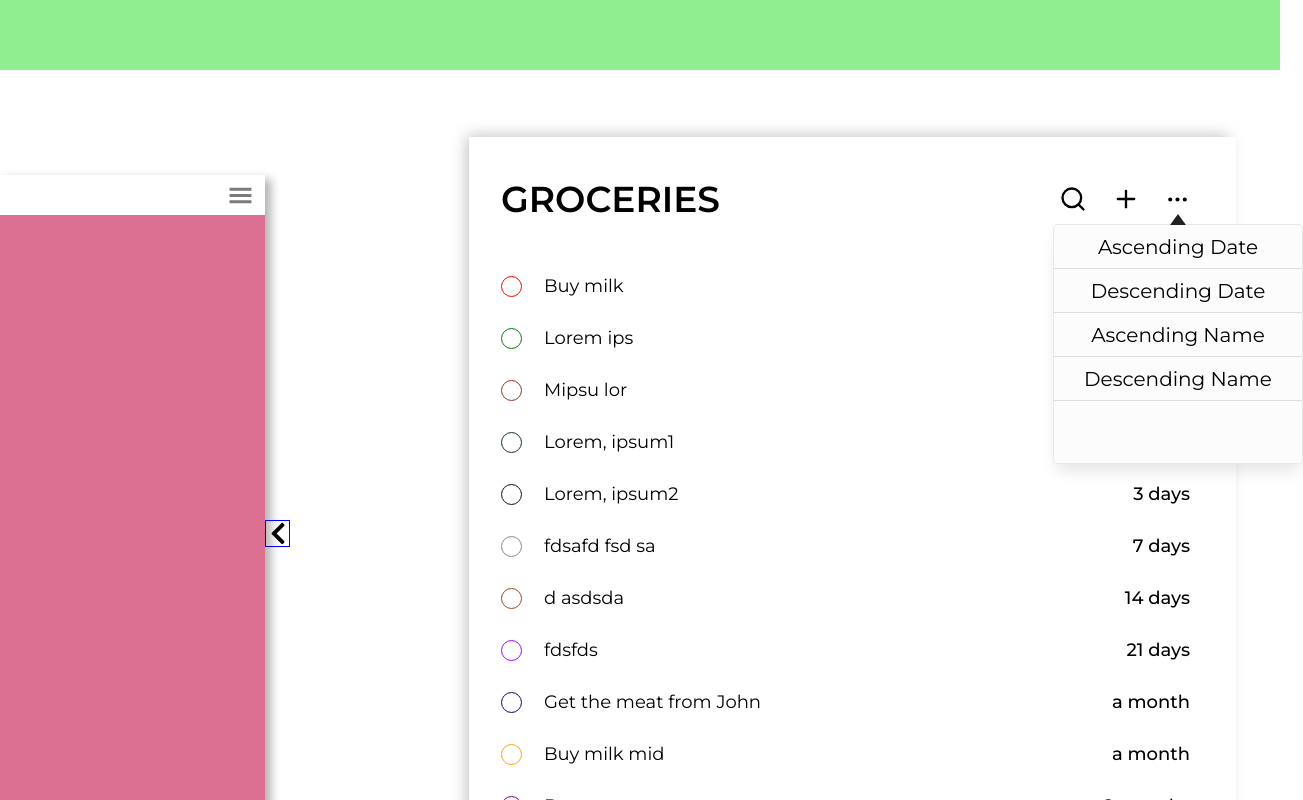
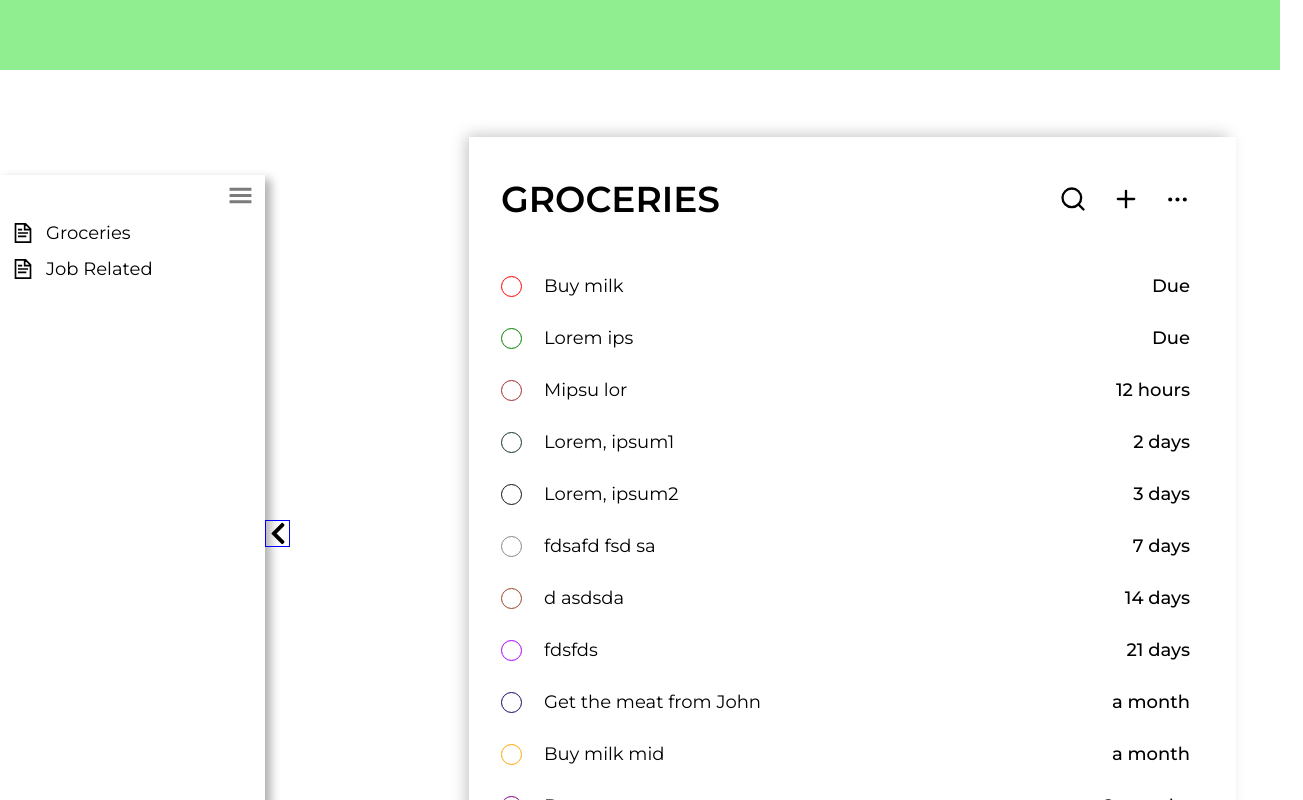
Before and after one commit to AlkTheOrg/fstack-todo, a React (Create React App) app: page / in a window 1280 px wide. Shown: the top 800 px of the page, 1303 px wide, since content can reach past the window. Built offline with nearby package versions, Linux system fonts and the light colour scheme.

Commit message:
TodoPageList and TodoPageItem

```diff
--- a/src/App.tsx
+++ b/src/App.tsx
@@ -4,29 +4,39 @@ import { useSelector, useDispatch } from "react-redux";
 import { RootState } from "./store";
 import Sidebar from "./components/side/Sidebar";
 import TodoPageList from "./components/side/TodoPageList";
-import "./styles/reset.scss"
-import "./styles/App.scss"
+import "./styles/reset.scss";
+import "./styles/App.scss";
 import Navbar from "./components/Navbar";
 import TodoPage from "./components/TodoPage";
 import { setCurPage, setTodos } from "./slices/todoSlice";
-import { mockTodos } from './temp/mockData';
+import { mockTodos } from "./temp/mockData";
 
 function App() {
   const token = useSelector((state: RootState) => state.auth.token);
   const dispatch = useDispatch();
 
   useEffect(() => {
-    dispatch(setTodos({"0": mockTodos}))
+    dispatch(
+      setTodos({
+        "0": mockTodos,
+        "1": mockTodos.map((todo) => ({
+          ...todo,
+          id: 1 + todo.id,
+          pageId: "1",
+          name: '111' + todo.name
+        })),
+      })
+    );
     dispatch(setCurPage("0"));
-  }, [dispatch])
+  }, [dispatch]);
 
   // if (!token) return <h1>Login <br/> <AddAuth/></h1>;
 
   return (
-    <div className="App" style={{height: "770px"}}>
+    <div className="App" style={{ height: "770px" }}>
       <Navbar />
       <div className="hero">
-        <Sidebar isDetached={true} classes={['Sidebar']}>
+        <Sidebar isDetached={true} classes={["Sidebar"]}>
           <TodoPageList />
         </Sidebar>
         <TodoPage />
--- a/src/components/EditableText.tsx
+++ b/src/components/EditableText.tsx
@@ -6,16 +6,19 @@ import "../styles/EditableText.scss";
 export type Props = {
   DefaultComponent: FC;
   defaultValue: string;
+  showValueInUpperCase?: boolean;
   wrapperClass: string;
   inputClass?: string;
   onEdit?: () => any;
-  onSubmit?: (...args: any[]) => any;
-  excludedClickOutsideClasses?: string[]
+  onSubmit?: (newName: string) => any;
+  excludedClickOutsideClasses?: string[];
+  isEditingActive?: boolean;
 };
 
 const EditableText: FC<Props> = ({
   DefaultComponent,
   defaultValue,
+  showValueInUpperCase = true,
   wrapperClass,
   inputClass,
   onEdit,
@@ -63,7 +66,8 @@ const EditableText: FC<Props> = ({
       editableWrapperRef.current.querySelector('input')?.focus();
       if (onEdit) onEdit();
     }
-  }, [isEditing, onEdit])
+    if (!isEditing) cancelEditing();
+  }, [isEditing, onEdit, cancelEditing])
 
   useEffect(() => {
     document.addEventListener("click", handleClickOutside);
@@ -77,7 +81,7 @@ const EditableText: FC<Props> = ({
       <div ref={editableWrapperRef} className={wrapperClass}>
         <input
           type="text"
-          value={value.toUpperCase()}
+          value={showValueInUpperCase ? value.toUpperCase() : value}
           onChange={(e) => setValue(e.target.value)}
           className={inputClass ? inputClass : ""}
           onKeyDown={handleKeyDown}
--- a/src/components/TodoPage.tsx
+++ b/src/components/TodoPage.tsx
@@ -28,6 +28,7 @@ export type TodoPageHeaderProps = {
   setShowNewTodoForm: Dispatch<SetStateAction<boolean>>;
   showPopover: boolean;
   setShowPopover: Dispatch<SetStateAction<boolean>>;
+  pageId: string
 };
 
 export const TodoPageHeader: FC<TodoPageHeaderProps> = ({
@@ -37,9 +38,9 @@ export const TodoPageHeader: FC<TodoPageHeaderProps> = ({
   setShowNewTodoForm,
   showPopover,
   setShowPopover,
+  pageId: curPageId
 }) => {
   const dispatch = useDispatch();
-  const curPageId = useSelector((state: RootState) => state.todo.curPageId)
   const title = useSelector((state: RootState) => state.todo.pages[curPageId])
   return (
     <div className="TodoPage-header">
@@ -99,9 +100,11 @@ export const TodoPageHeader: FC<TodoPageHeaderProps> = ({
 
 const TodoPage: FC<Props> = ({ SearchIcon, NewTodoIcon, MoreIcon }) => {
   const [showNewTodoForm, setShowNewTodoForm] = useState(false);
-  const [showPopover, setShowPopover] = useState(true);
+  const [showPopover, setShowPopover] = useState(false);
+  const curPageId = useSelector((state: RootState) => state.todo.curPageId)
   return (
-    <div className="TodoPage">
+    <>
+    {curPageId ? <div className="TodoPage">
       <TodoPageHeader
         SearchIcon={SearchIcon || FiSearch}
         NewTodoIcon={NewTodoIcon || FiPlus}
@@ -109,12 +112,14 @@ const TodoPage: FC<Props> = ({ SearchIcon, NewTodoIcon, MoreIcon }) => {
         setShowNewTodoForm={setShowNewTodoForm}
         showPopover={showPopover}
         setShowPopover={setShowPopover}
+        pageId={curPageId}
       />
       <FilteredTodoList
         showNewTodoForm={showNewTodoForm}
         setShowNewTodoForm={setShowNewTodoForm}
       />
-    </div>
+    </div> : <h1>NO PAGE SELECTED</h1>}
+    </>
   );
 };
 
--- a/src/components/side/TodoPageItem.tsx
+++ b/src/components/side/TodoPageItem.tsx
@@ -1,7 +1,70 @@
-import React from 'react';
+import { FC, useState } from "react";
+import { FiTrash2, FiEdit } from "react-icons/fi";
+import { GrDocumentText } from "react-icons/gr";
+import EditableText from "../EditableText";
+import "../../styles/TodoPageItem.scss";
+import { IconType } from "react-icons";
 
-const TodoPageItem = () => {
-  return <div></div>;
+type Props = {
+  logoUrl?: URL;
+  fallbackLogo?: IconType;
+  EditLogo?: IconType;
+  DeleteLogo?: IconType;
+  onEditSubmit: (...args: any[]) => any;
+  onDelete: () => any;
+  onClick: () => any;
+  name: string;
+  pageId: string
+};
+
+const TodoPageItem: FC<Props> = ({
+  logoUrl,
+  fallbackLogo,
+  EditLogo = FiEdit,
+  DeleteLogo = FiTrash2,
+  onEditSubmit,
+  onDelete,
+  onClick,
+  name,
+  pageId
+}) => {
+  const [isHovering, setIsHovering] = useState(false);
+  const handleSubmit = (newName: string) => onEditSubmit(pageId, newName);
+  const DefaultName = () => <p className="page-naame">{name}</p>;
+  return (
+    <div
+      className="TodoPageItem"
+      onMouseEnter={() => setIsHovering(true)}
+      onMouseLeave={() => setIsHovering(false)}
+      onClick={onClick}
+    >
+      <div className="icon-wrapper">
+        <GrDocumentText size={20} />
+      </div>
+
+      <div className="page-name">
+        <EditableText
+          wrapperClass="EditableText EditableText-small"
+          defaultValue={name}
+          DefaultComponent={DefaultName}
+          excludedClickOutsideClasses={["page-naame"]}
+          showValueInUpperCase={false}
+          onSubmit={handleSubmit}
+        />
+      </div>
+
+      {isHovering && (
+        <div className="hover-icons">
+          {/* <div className="icon-wrapper" onClick={TODO}>
+            <EditLogo size={17} />
+          </div> */}
+          <div className="icon-wrapper" onClick={onDelete}>
+            <DeleteLogo size={17} />
+          </div>
+        </div>
+      )}
+    </div>
+  );
 };
 
 export default TodoPageItem;
--- a/src/components/side/TodoPageList.tsx
+++ b/src/components/side/TodoPageList.tsx
@@ -1,7 +1,45 @@
-import "../../styles/TodoPageList.scss"
+import "../../styles/TodoPageList.scss";
+import TodoPageItem from "./TodoPageItem";
+import { AppDispatch, RootState } from "../../store";
+import { connect } from "react-redux";
+import { pageRemoved, pageRenamed, Pages, setCurPage } from "../../slices/todoSlice";
+import { FC } from "react";
 
-const TodoPageList = () => {
-  return <div className='TodoPageList'></div>;
+export type Props = {
+  pages: Pages;
+  onEditSubmit: (pageId: string, newName: string) => any;
+  onDelete: (pageId: string) => any;
+  onClick: (pageId: string) => any;
 };
 
-export default TodoPageList;
+const TodoPageList: FC<Props> = ({ pages, onEditSubmit, onDelete, onClick }) => {
+  return (
+    <div className="TodoPageList">
+      {Object.keys(pages).map((pageId, i) => (
+        <TodoPageItem
+          name={pages[pageId]}
+          onEditSubmit={onEditSubmit}
+          onDelete={() => onDelete(pageId)}
+          key={"tpi-" + i}
+          pageId={pageId}
+          onClick={() => onClick(pageId)}
+        />
+      ))}
+    </div>
+  );
+};
+
+const mapStateToProps = (state: RootState) => ({
+  pages: state.todo.pages,
+});
+
+const mapDispatchToProps = (dispatch: AppDispatch) => {
+  return {
+    onEditSubmit: (pageId: string, newName: string) =>
+      dispatch(pageRenamed([pageId, newName])),
+    onDelete: (pageId: string) => dispatch(pageRemoved(pageId)),
+    onClick: (pageId: string) => dispatch(setCurPage(pageId)),
+  };
+};
+
+export default connect(mapStateToProps, mapDispatchToProps)(TodoPageList);
--- a/src/styles/EditableText.scss
+++ b/src/styles/EditableText.scss
@@ -36,4 +36,12 @@
     }
   }
 
+  &-small {
+    input {
+      font-size: 18px;
+      max-width: 175px;
+      height: 80%;
+      padding: 5px;
+    }
+  }
 }
--- a/src/styles/Sidebar.scss
+++ b/src/styles/Sidebar.scss
@@ -2,7 +2,7 @@
   // background: red;
   position: relative;
   transition: transform 0.3s ease, opacity 0.2s, width 0.2s, height 0.2s,
-    box-shadow 0.2s, height 0.6s, top 0.2s, margin-right 0.5s;
+    box-shadow 0.2s, height 0.6s, top 0.2s, margin-right 0.5s, background-color 0.5s;
   opacity: 0;
   box-shadow: 5px 5px 9px 1px rgba(0, 0, 0, 0.3);
   z-index: 100;
@@ -50,6 +50,7 @@
     margin-right: 196px;
     width: 300px;
     box-shadow: 3px 3px 7px 1px rgba(0, 0, 0, 0.2);
+    background-color: #eee;
 
     .detach-btn-wrapper svg { transform: rotateZ(180deg); }
   }
--- /dev/null
+++ b/src/styles/TodoPageItem.scss
@@ -0,0 +1,57 @@
+// 13px-logo-13px-Name     edit-13px-trash-13px
+.TodoPageItem {
+  width: 100%;
+  height: 36px;
+  padding: 7px 13px;
+  // background-color: white;
+  display: flex;
+  justify-content: space-between;
+  align-items: center;
+  position: relative;
+  font-size: 18px;
+  cursor: pointer;
+
+  &:hover {
+    background-color: rgb(216, 216, 216);
+  }
+
+  .icon-wrapper {
+    width: 20px;
+    height: 20px;
+    // border: 1px solid rgba(51, 51, 51, 0.253);
+    display: flex;
+    align-items: center;
+    justify-content: center;
+    cursor: default;
+  }
+
+  .page-name {
+    margin-right: auto;
+    margin-left: 13px;
+    text-transform: capitalize;
+
+    &:hover {
+      background-color: rgba(142, 142, 142, 0.425);
+    }
+  }
+
+  .hover-icons {
+    display: flex;
+    position: relative;
+    right: 0;
+    cursor: pointer;
+
+    .icon-wrapper {
+      margin-left: 13px;
+    cursor: pointer;
+
+      &:hover {
+        background-color: rgba(142, 142, 142, 0.425);
+      }
+    }
+  }
+
+  // &:hover {
+  //   background-color: #d1d1d1;
+  // }
+}
--- a/src/styles/TodoPageList.scss
+++ b/src/styles/TodoPageList.scss
@@ -1,7 +1,6 @@
 .TodoPageList {
   width: 100%;
   height: calc(100% - 40px);
-  background-color: palevioletred;
   z-index: 10;
   position: relative;
 }
```
